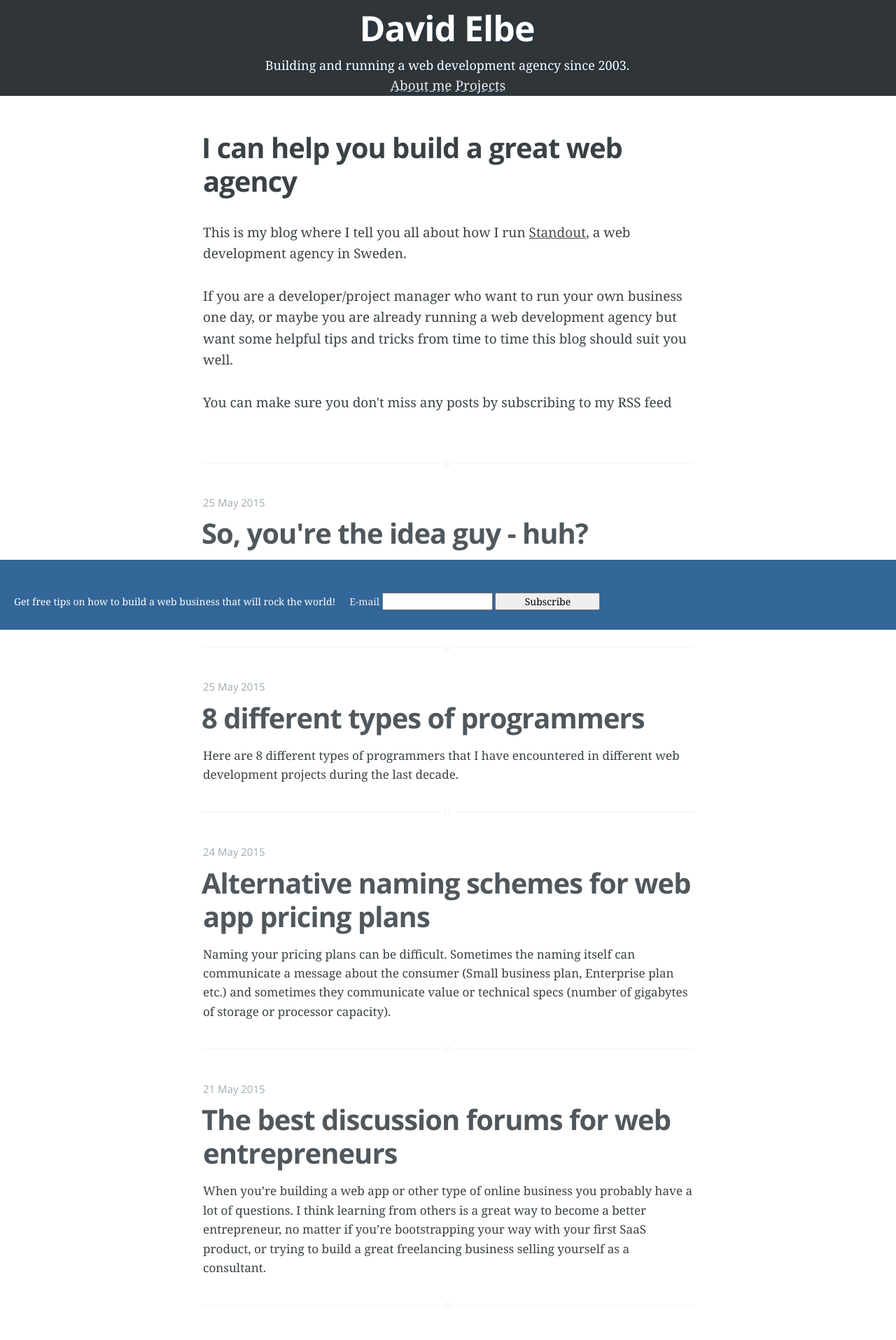
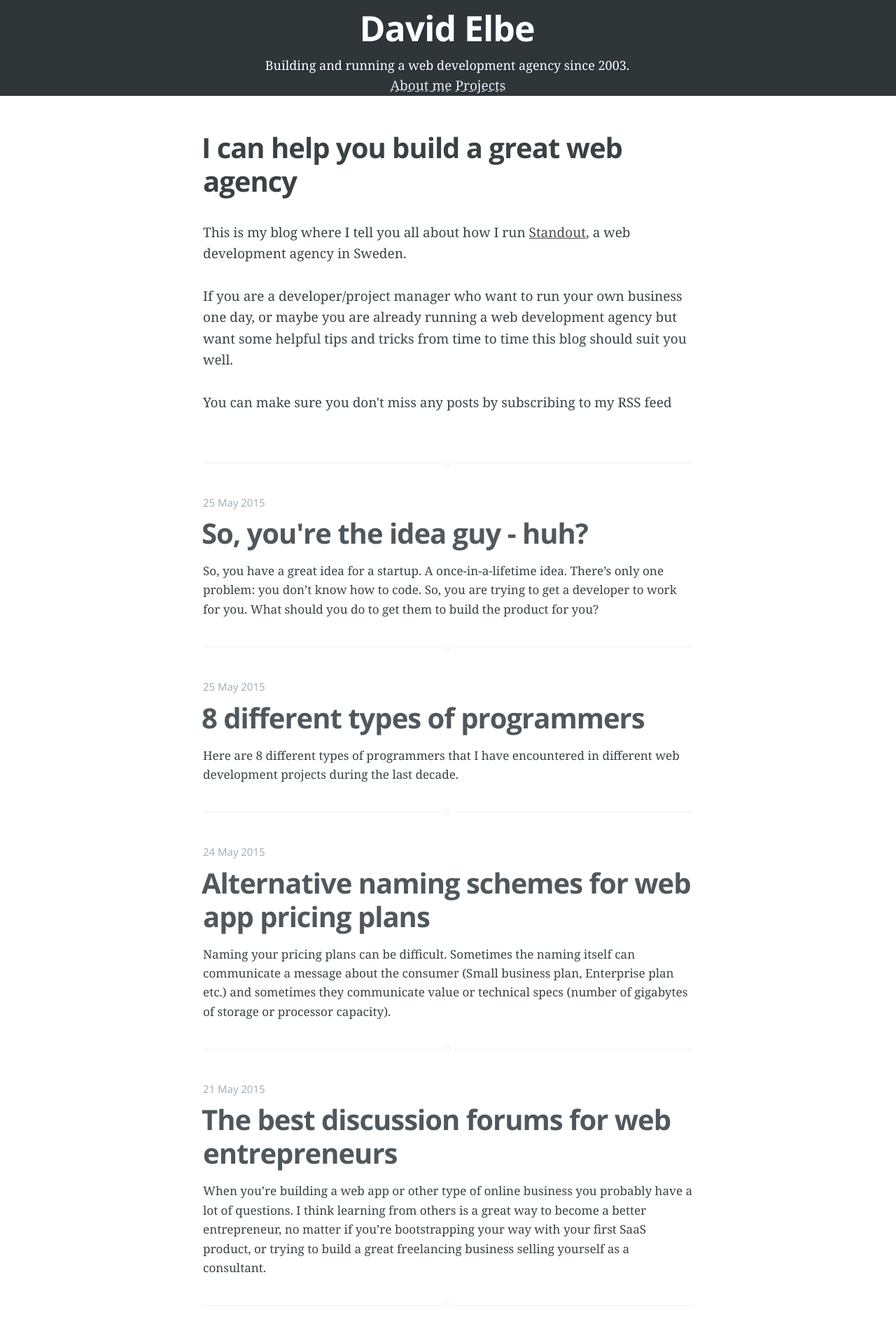
Before and after one commit to davidelbe/david.elbe.me, a Jekyll site: the page built from index.html, in a window 1280 px wide. Shown: the top 1915 px of the page at 70% size. Built offline with Jekyll 4.4.1, drawn with Linux system fonts in a browser that asks for light colours; Markdown is read by kramdown in place of the engine named in the settings; the list of posts is cut into pages by our own code.

Commit message:
use drip instead of mailchimp

```diff
--- a/_layouts/default.html
+++ b/_layouts/default.html
@@ -57,22 +57,19 @@
 
     </script>
 
-    <!-- Begin MailChimp Signup Form -->
-    <div class="NewsletterSignup" id="mc_embed_signup">
-<form action="//webbdiarium.us8.list-manage.com/subscribe/post?u=f6137059161665fb94ce4761d&amp;id=3306df08b8" method="post" id="mc-embedded-subscribe-form" name="mc-embedded-subscribe-form" class="validate" target="_blank" novalidate>
-      <i>Get free tips on how to build a web business that will rock the world!</i>
-    <div class="mc-field-group">
-    <label for="mce-EMAIL" style="color: #eee;">E-mail</label>
-      <input type="email" value="" name="EMAIL" class="required email" id="mce-EMAIL">
-      <input type="submit" value="Subscribe" name="subscribe" id="mc-embedded-subscribe" class="button">
-    </div>
+<!-- Drip -->
+<script type="text/javascript">
+  var _dcq = _dcq || [];
+  var _dcs = _dcs || {};
+  _dcs.account = '8218162';
 
-      <div style="position: absolute; left: -5000px;"><input type="text" name="b_f6137059161665fb94ce4761d_3306df08b8" tabindex="-1" value=""></div>
-
-    </div>
-</form>
-</div>
-
-<!--End mc_embed_signup-->
+  (function() {
+    var dc = document.createElement('script');
+    dc.type = 'text/javascript'; dc.async = true;
+    dc.src = '//tag.getdrip.com/8218162.js';
+    var s = document.getElementsByTagName('script')[0];
+    s.parentNode.insertBefore(dc, s);
+  })();
+</script>
 </body>
 </html>
--- a/assets/css/main.css
+++ b/assets/css/main.css
@@ -1,7 +1,7 @@
 /* Rosario. I've added and changed few things. Feel free to change it as you like */
 
 /* Font size of 2.0 is too big, I'll reduce it */
-body {font-size: 1.9rem; padding-bottom: 100px;}
+body {font-size: 1.9rem; }
 
 /* Adding some text shadow*/
 .site-head {text-shadow: 2px 2px #234;}
@@ -32,41 +32,3 @@
 	height:auto;
   	border-radius: 50px;
 }
-
-
-.NewsletterSignup {
-	width: 100%;
-	position: fixed;
-	bottom: 0;
-	left: 0;
-	padding: 0;
-	background: #336699;
-	padding: 5px 0;
-	overflow: hidden;
-	font-size: 14px;
-	text-align: center;
-}
-
-.NewsletterSignup i {
-	color: white;
-	font-style: normal;
-	font-weight: 500;
-	font-size: 14px;
-	padding: 20px 0;
-	float: left;
-	display: block;
-}
-
-.NewsletterSignup form {
-	margin: 0 auto;
-	padding: 20px;
-}
-
-.NewsletterSignup input {
-	width: 150px;
-}
-
-.mc-field-group {
-	float: left;
-	padding: 20px;
-}
```
